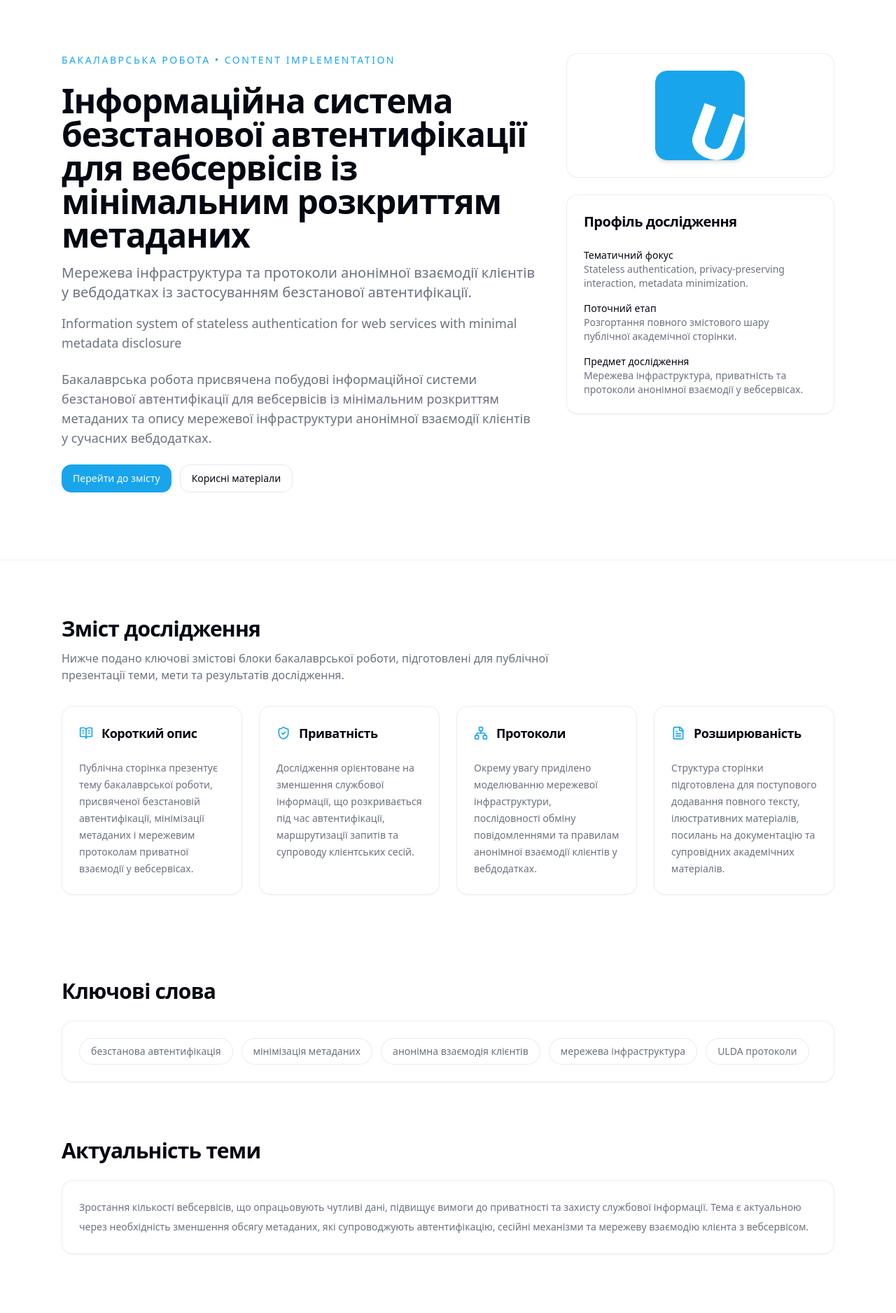
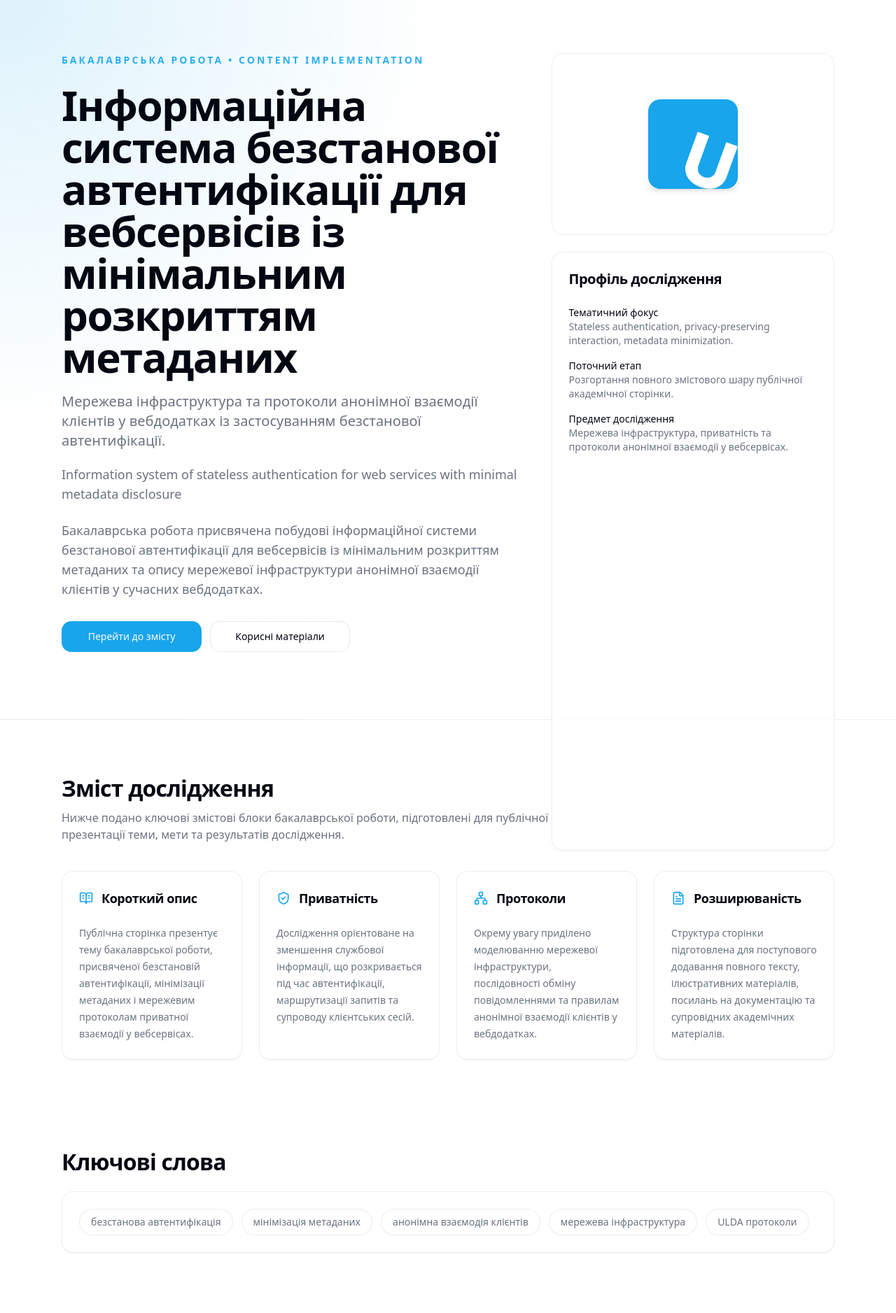
Before and after one commit to nonsence02/ulda-landing-sanitized, a Next.js app: page / in a window 1280 px wide. Shown: the part 20-1897 px from the top of the page at 70% size. Built offline with nearby package versions, Linux system fonts and the light colour scheme.

Commit message:
feat: improve responsive layout and visual hierarchy of thesis landing

```diff
--- a/app/page.tsx
+++ b/app/page.tsx
@@ -36,52 +36,63 @@ const structuredData = {
 
 export default function LandingPage() {
   return (
-    <div className="bg-background text-foreground min-h-screen flex flex-col">
+    <div className="min-h-screen bg-background text-foreground flex flex-col">
       <script
         type="application/ld+json"
         dangerouslySetInnerHTML={{ __html: JSON.stringify(structuredData) }}
       />
       <main id="main-content" className="flex-grow">
         <article aria-labelledby="hero-title">
-          <section aria-labelledby="hero-title" className="border-b border-border/60">
-            <div className="container mx-auto max-w-6xl px-4 py-16 md:px-6 md:py-24">
-              <div className="grid gap-10 lg:grid-cols-[minmax(0,1.6fr)_minmax(320px,0.9fr)] lg:items-start">
-                <header className="space-y-6">
-                  <p className="text-sm font-medium uppercase tracking-[0.18em] text-primary">
+          <section
+            aria-labelledby="hero-title"
+            className="border-b border-border/60 bg-[radial-gradient(circle_at_top_left,rgba(14,165,233,0.14),transparent_38%),linear-gradient(180deg,rgba(255,255,255,0.02),transparent)]"
+          >
+            <div className="container mx-auto max-w-6xl px-4 py-14 md:px-6 md:py-20 xl:py-24">
+              <div className="grid gap-8 lg:grid-cols-[minmax(0,1.45fr)_minmax(300px,0.9fr)] xl:gap-12">
+                <header className="space-y-6 self-center">
+                  <p className="text-xs font-semibold uppercase tracking-[0.22em] text-primary/90 sm:text-sm">
                     Бакалаврська робота • Content Implementation
                   </p>
-                  <div className="space-y-4">
-                    <h1 id="hero-title" className="text-4xl font-semibold tracking-tight md:text-5xl">
+                  <div className="space-y-5">
+                    <h1
+                      id="hero-title"
+                      className="max-w-4xl text-balance text-3xl font-semibold leading-tight tracking-tight sm:text-4xl md:text-5xl xl:text-6xl"
+                    >
                       {siteConfig.titleUk}
                     </h1>
-                    <p className="text-lg text-muted-foreground md:text-xl">
+                    <p className="max-w-3xl text-base leading-7 text-muted-foreground sm:text-lg md:text-xl">
                       Мережева інфраструктура та протоколи анонімної взаємодії клієнтів у вебдодатках із застосуванням
                       безстанової автентифікації.
                     </p>
-                    <p className="text-base text-muted-foreground md:text-lg">{siteConfig.titleEn}</p>
+                    <p className="max-w-3xl text-sm leading-6 text-muted-foreground sm:text-base md:text-lg">
+                      {siteConfig.titleEn}
+                    </p>
                   </div>
-                  <p className="max-w-3xl text-base leading-7 text-muted-foreground md:text-lg">
+                  <p className="max-w-3xl text-sm leading-7 text-muted-foreground sm:text-base md:text-lg">
                     {thesisContent.shortDescription}
                   </p>
-                  <nav aria-label="Основні дії сторінки" className="flex flex-col gap-3 sm:flex-row">
-                    <Button asChild>
+                  <nav
+                    aria-label="Основні дії сторінки"
+                    className="flex flex-col gap-3 pt-2 sm:flex-row sm:flex-wrap"
+                  >
+                    <Button asChild size="lg" className="sm:min-w-[200px]">
                       <Link href="#thesis-overview">Перейти до змісту</Link>
                     </Button>
-                    <Button asChild variant="outline">
+                    <Button asChild variant="outline" size="lg" className="sm:min-w-[200px]">
                       <Link href="#project-links">Корисні матеріали</Link>
                     </Button>
                   </nav>
                 </header>
 
-                <aside aria-labelledby="project-summary-title" className="space-y-6">
-                  <figure className="flex items-center justify-center rounded-lg border border-border/70 bg-card/50 p-6">
+                <aside aria-labelledby="project-summary-title" className="space-y-5 lg:space-y-6">
+                  <figure className="flex min-h-[220px] items-center justify-center rounded-2xl border border-border/70 bg-card/50 p-6 sm:min-h-[260px] md:p-8">
                     <Image
                       src="/logomark.png"
                       alt="Символічний логотип ULDA як візуальний маркер дослідження приватності та безстанової автентифікації"
                       width={160}
                       height={160}
                       priority
-                      className="h-24 w-24 rounded-lg shadow-md md:h-32 md:w-32"
+                      className="h-24 w-24 rounded-xl shadow-md sm:h-28 sm:w-28 md:h-32 md:w-32"
                     />
                   </figure>
 
@@ -111,10 +122,10 @@ export default function LandingPage() {
             </div>
           </section>
 
-          <section id="thesis-overview" aria-labelledby="overview-title" className="py-14 md:py-20">
+          <section id="thesis-overview" aria-labelledby="overview-title" className="py-12 md:py-16 xl:py-20">
             <div className="container mx-auto max-w-6xl px-4 md:px-6">
-              <header className="mb-8 max-w-3xl space-y-3">
-                <h2 id="overview-title" className="text-2xl font-semibold tracking-tight md:text-3xl">
+              <header className="mb-8 max-w-3xl space-y-3 md:mb-10">
+                <h2 id="overview-title" className="text-2xl font-semibold tracking-tight md:text-3xl xl:text-[2rem]">
                   Зміст дослідження
                 </h2>
                 <p className="text-sm leading-6 text-muted-foreground md:text-base">
@@ -123,7 +134,7 @@ export default function LandingPage() {
                 </p>
               </header>
 
-              <div className="grid gap-6 md:grid-cols-2 xl:grid-cols-4">
+              <div className="grid gap-4 sm:gap-5 md:grid-cols-2 xl:grid-cols-4 xl:gap-6">
                 <section aria-labelledby="overview-description-title">
                   <Card className="h-full border-border/70 bg-card/60">
                     <CardHeader>
@@ -195,18 +206,24 @@ export default function LandingPage() {
             </div>
           </section>
 
-          <section aria-labelledby="keywords-title" className="py-8 md:py-10">
+          <section aria-labelledby="keywords-title" className="py-8 md:py-10 xl:py-12">
             <div className="container mx-auto max-w-6xl px-4 md:px-6">
               <header className="mb-6 max-w-3xl space-y-3">
-                <h2 id="keywords-title" className="text-2xl font-semibold tracking-tight md:text-3xl">
+                <h2 id="keywords-title" className="text-2xl font-semibold tracking-tight md:text-3xl xl:text-[2rem]">
                   Ключові слова
                 </h2>
               </header>
               <Card className="border-border/70 bg-card/60">
                 <CardContent className="pt-6">
-                  <ul className="flex flex-wrap gap-3 text-sm text-muted-foreground" aria-label="Ключові слова дослідження">
+                  <ul
+                    className="flex flex-wrap gap-2.5 text-sm text-muted-foreground sm:gap-3"
+                    aria-label="Ключові слова дослідження"
+                  >
                     {thesisContent.keywords.map((keyword) => (
-                      <li key={keyword} className="rounded-full border border-border/80 bg-background/60 px-4 py-2">
+                      <li
+                        key={keyword}
+                        className="rounded-full border border-border/80 bg-background/60 px-3 py-2 text-sm sm:px-4"
+                      >
                         {keyword}
                       </li>
                     ))}
@@ -216,10 +233,10 @@ export default function LandingPage() {
             </div>
           </section>
 
-          <section aria-labelledby="relevance-title" className="py-8 md:py-10">
+          <section aria-labelledby="relevance-title" className="py-8 md:py-10 xl:py-12">
             <div className="container mx-auto max-w-6xl px-4 md:px-6">
               <header className="mb-6 max-w-3xl space-y-3">
-                <h2 id="relevance-title" className="text-2xl font-semibold tracking-tight md:text-3xl">
+                <h2 id="relevance-title" className="text-2xl font-semibold tracking-tight md:text-3xl xl:text-[2rem]">
                   Актуальність теми
                 </h2>
               </header>
@@ -231,10 +248,10 @@ export default function LandingPage() {
             </div>
           </section>
 
-          <section aria-labelledby="goals-title" className="py-8 md:py-10">
+          <section aria-labelledby="goals-title" className="py-8 md:py-10 xl:py-12">
             <div className="container mx-auto max-w-6xl px-4 md:px-6">
               <header className="mb-6 max-w-3xl space-y-3">
-                <h2 id="goals-title" className="text-2xl font-semibold tracking-tight md:text-3xl">
+                <h2 id="goals-title" className="text-2xl font-semibold tracking-tight md:text-3xl xl:text-[2rem]">
                   Мета дослідження
                 </h2>
               </header>
@@ -246,14 +263,14 @@ export default function LandingPage() {
             </div>
           </section>
 
-          <section aria-labelledby="tasks-title" className="py-8 md:py-10">
+          <section aria-labelledby="tasks-title" className="py-8 md:py-10 xl:py-12">
             <div className="container mx-auto max-w-6xl px-4 md:px-6">
               <header className="mb-6 max-w-3xl space-y-3">
-                <h2 id="tasks-title" className="text-2xl font-semibold tracking-tight md:text-3xl">
+                <h2 id="tasks-title" className="text-2xl font-semibold tracking-tight md:text-3xl xl:text-[2rem]">
                   Завдання та очікувані результати
                 </h2>
               </header>
-              <div className="grid gap-6 lg:grid-cols-2">
+              <div className="grid gap-5 lg:grid-cols-2 xl:gap-6">
                 <section aria-labelledby="tasks-list-title">
                   <Card className="h-full border-border/70 bg-card/60">
                     <CardHeader>
@@ -293,10 +310,10 @@ export default function LandingPage() {
             </div>
           </section>
 
-          <section aria-labelledby="methodology-title" className="py-8 md:py-10">
+          <section aria-labelledby="methodology-title" className="py-8 md:py-10 xl:py-12">
             <div className="container mx-auto max-w-6xl px-4 md:px-6">
               <header className="mb-6 max-w-3xl space-y-3">
-                <h2 id="methodology-title" className="text-2xl font-semibold tracking-tight md:text-3xl">
+                <h2 id="methodology-title" className="text-2xl font-semibold tracking-tight md:text-3xl xl:text-[2rem]">
                   Методологія дослідження
                 </h2>
               </header>
@@ -315,10 +332,10 @@ export default function LandingPage() {
             </div>
           </section>
 
-          <section id="project-links" aria-labelledby="links-title" className="py-8 md:py-10">
+          <section id="project-links" aria-labelledby="links-title" className="py-8 md:py-10 xl:py-12">
             <div className="container mx-auto max-w-6xl px-4 md:px-6">
               <header className="mb-6 max-w-3xl space-y-3">
-                <h2 id="links-title" className="text-2xl font-semibold tracking-tight md:text-3xl">
+                <h2 id="links-title" className="text-2xl font-semibold tracking-tight md:text-3xl xl:text-[2rem]">
                   Корисні матеріали
                 </h2>
                 <p className="text-sm leading-6 text-muted-foreground md:text-base">
@@ -326,7 +343,7 @@ export default function LandingPage() {
                   документацію, пов'язану з предметною областю.
                 </p>
               </header>
-              <div className="grid gap-6 lg:grid-cols-3">
+              <div className="grid gap-5 md:grid-cols-2 lg:grid-cols-3 xl:gap-6">
                 {thesisContent.links.map((item) => (
                   <Card key={item.label} className="border-border/70 bg-card/60">
                     <CardHeader>
@@ -346,12 +363,12 @@ export default function LandingPage() {
             </div>
           </section>
 
-          <section aria-labelledby="visual-title" className="py-8 md:py-10">
+          <section aria-labelledby="visual-title" className="py-8 md:py-10 xl:py-12">
             <div className="container mx-auto max-w-6xl px-4 md:px-6">
-              <div className="grid gap-8 lg:grid-cols-[minmax(0,1.2fr)_minmax(0,0.8fr)] lg:items-start">
+              <div className="grid gap-6 lg:grid-cols-[minmax(0,1.15fr)_minmax(320px,0.85fr)] lg:items-start xl:gap-8">
                 <div>
                   <header className="mb-6 max-w-3xl space-y-3">
-                    <h2 id="visual-title" className="text-2xl font-semibold tracking-tight md:text-3xl">
+                    <h2 id="visual-title" className="text-2xl font-semibold tracking-tight md:text-3xl xl:text-[2rem]">
                       Ілюстративна модель дослідження
                     </h2>
                     <p className="text-sm leading-6 text-muted-foreground md:text-base">
@@ -360,7 +377,7 @@ export default function LandingPage() {
                     </p>
                   </header>
 
-                  <div className="grid gap-4 md:grid-cols-3">
+                  <div className="grid gap-4 sm:grid-cols-2 xl:grid-cols-3">
                     {thesisContent.visualFlow.map((item, index) => (
                       <Card key={item.title} className="relative overflow-hidden border-border/70 bg-card/60">
                         <CardHeader>
@@ -382,7 +399,7 @@ export default function LandingPage() {
                   </div>
                 </div>
 
-                <aside aria-labelledby="visual-diagram-title">
+                <aside aria-labelledby="visual-diagram-title" className="lg:sticky lg:top-6">
                   <Card className="border-border/70 bg-card/70">
                     <CardHeader>
                       <CardTitle id="visual-diagram-title" className="text-xl">
@@ -391,7 +408,7 @@ export default function LandingPage() {
                     </CardHeader>
                     <CardContent className="space-y-6">
                       <div
-                        className="relative rounded-xl border border-border/70 bg-background/60 p-6"
+                        className="relative rounded-xl border border-border/70 bg-background/60 p-4 sm:p-5 md:p-6"
                         aria-label="Схема взаємодії клієнта, мережевого шару та stateless verification"
                       >
                         <div className="space-y-4">
@@ -418,14 +435,14 @@ export default function LandingPage() {
             </div>
           </section>
 
-          <section aria-labelledby="contacts-title" className="py-8 pb-16 md:py-10 md:pb-20">
+          <section aria-labelledby="contacts-title" className="py-8 pb-14 md:py-10 md:pb-16 xl:py-12 xl:pb-20">
             <div className="container mx-auto max-w-6xl px-4 md:px-6">
               <header className="mb-6 max-w-3xl space-y-3">
-                <h2 id="contacts-title" className="text-2xl font-semibold tracking-tight md:text-3xl">
+                <h2 id="contacts-title" className="text-2xl font-semibold tracking-tight md:text-3xl xl:text-[2rem]">
                   Контактна інформація
                 </h2>
               </header>
-              <div className="grid gap-6 lg:grid-cols-3">
+              <div className="grid gap-5 md:grid-cols-2 lg:grid-cols-3 xl:gap-6">
                 {thesisContent.contacts.map((contact) => (
                   <Card key={contact.label} className="border-border/70 bg-card/60">
                     <CardHeader>
```
